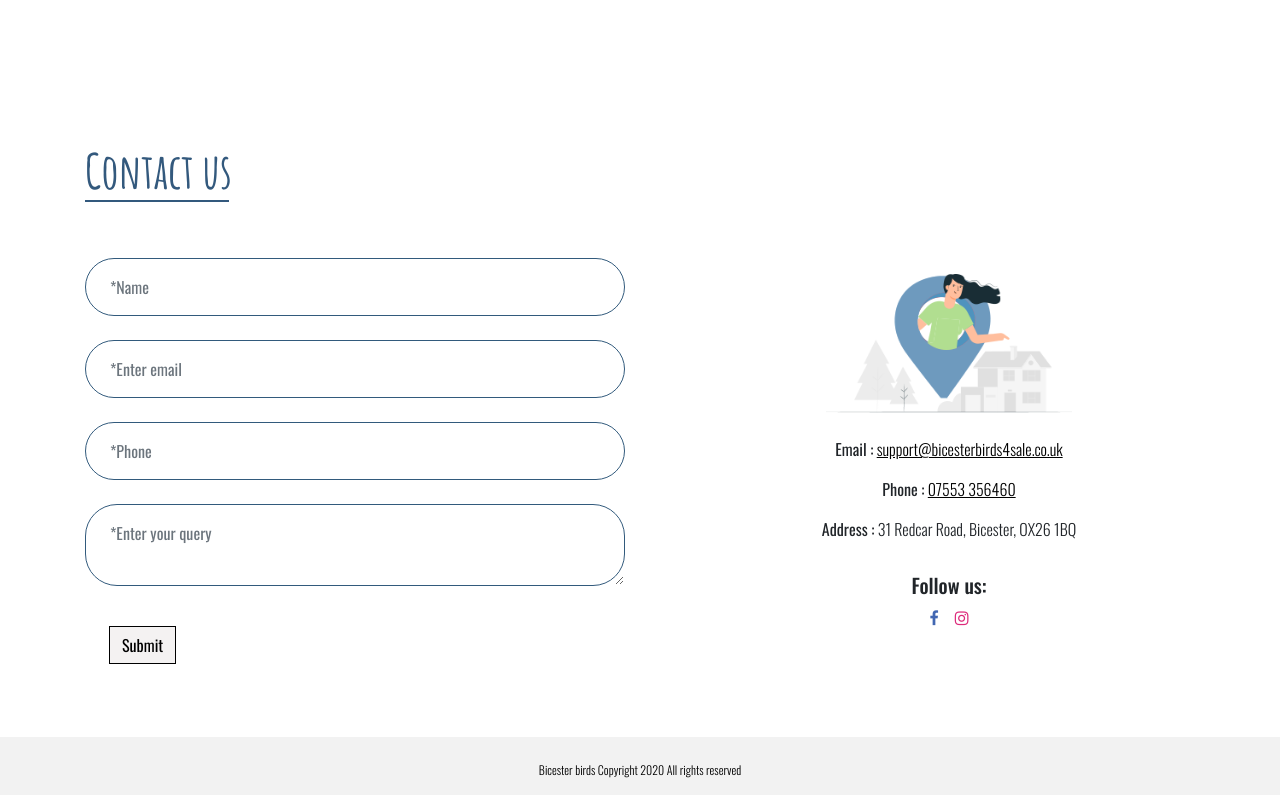
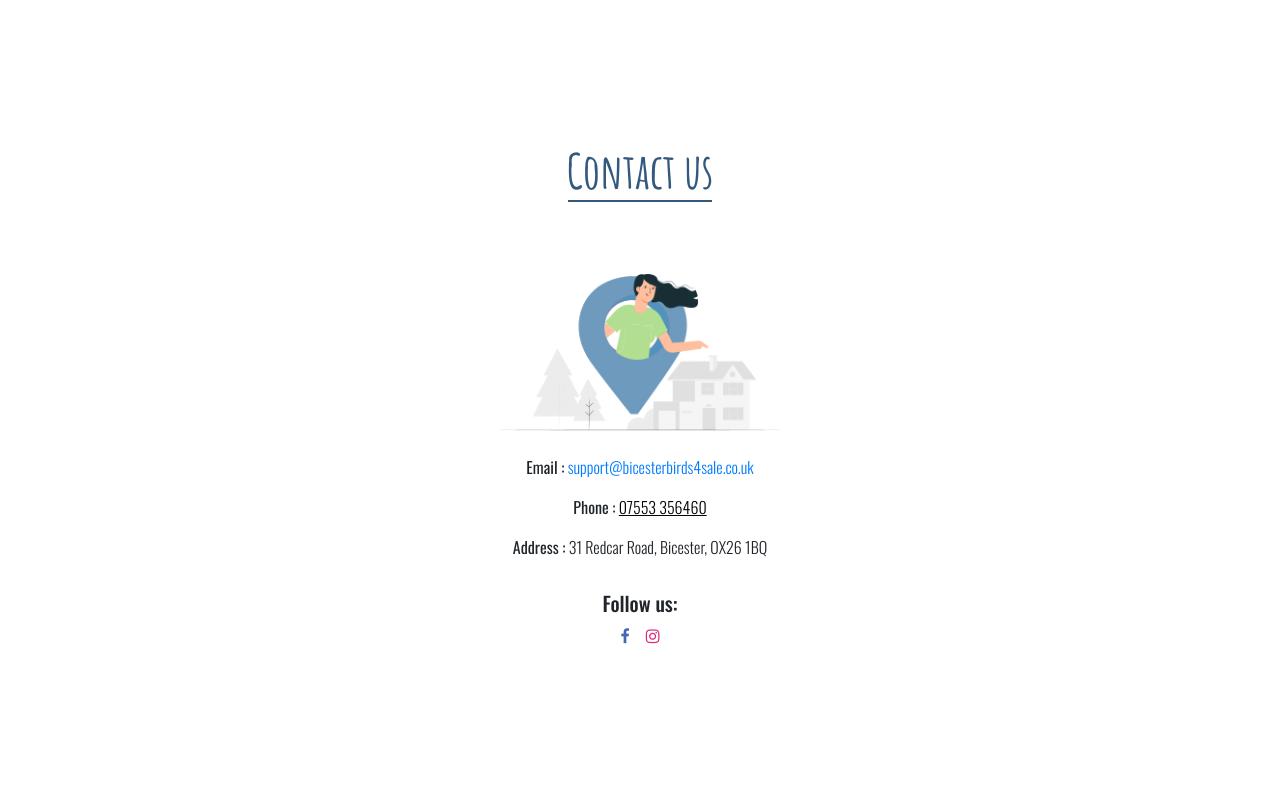
Before and after one commit to premkamban/birds2pets, a React (Create React App) app in the folder client/: page /meet in a window 1280 px wide. Shown: the part 2456-3251 px from the top of the page. After the commit the page ends 3143 px from the top, so only its background shows below. Built offline with nearby package versions, Linux system fonts and the light colour scheme.

Commit message:
removed form from html

```diff
--- a/client/src/Footer.js
+++ b/client/src/Footer.js
@@ -1,5 +1,4 @@
 import React, { Component } from 'react'
-import Form from './Form'
 
 export default class Footer extends Component {
     render() {
@@ -22,24 +21,19 @@ export default class Footer extends Component {
                     <div className="container">
                         <div className="row">
                             <div className="col-12" data-aos="zoom-in-right">
-                                <h1 className="section-title-5 text-md-left text-center bold-h-h">Contact us</h1>
+                                <h1 className="section-title-5 text-center bold-h-h">Contact us</h1>
                             </div>
                         </div>
-                        <div className="row mt-5 mb-5">
-                            <div className="col-md-6 col-12" data-aos="zoom-in-right">
-                                <Form />
-                            </div>
-                            <div className="col-md-6 col-12 text-center" data-aos="zoom-in-left">
-                                <div className="ml-md-5 pt-5 mt-5 pt-md-3 mt-md-0">
-                                    <img src={require("./assert/img/address.png")} className="img-fluid w-50 mb-4" alt="Footer" />
-                                    <p><strong>Email :</strong> <a href="mailto:support@bicesterbirds4sale.co.uk" style={style.color}>support@bicesterbirds4sale.co.uk</a></p>
-                                    <p><strong>Phone :</strong> <a href="tel:07553 356460
+                        <div className="row mt-md-5 mt-3 mb-3 mt-mb-5">
 
-    " style={style.phone}>07553 356460
-    </a></p>
+                            <div className="col-md-12 col-12 text-center" data-aos="zoom-in-left">
+                                <div className="  mt-5 pt-md-3 mt-md-0">
+                                    <img src={require("./assert/img/address.png")} className="img-fluid w-25 mb-4" />
+                                    <p><strong>Email :</strong> <a href="mailto:support@bicesterbirds4sale.co.uk" style={style.ph}>support@bicesterbirds4sale.co.uk</a></p>
+                                    <p><strong>Phone :</strong> <a href="tel:07553 356460" style={style.phone}>07553 356460 </a></p>
                                     <p><strong>Address :</strong> 31 Redcar Road, Bicester, OX26 1BQ</p>
                                 </div>
-                                <div className="ml-md-5 mt-5  pt-md-3 mt-md-0" >
+                                <div className=" mt-5  pt-md-3 mt-md-0" >
                                     <h5>Follow us:</h5>
                                     <a href="https://www.facebook.com/BicesterBirds/" target="_blank" className="fa fa-facebook"></a>
                                     <a href="https://www.instagram.com/bicesterbirds/" target="_blank" className="ml-3 fa fa-instagram"></a>
@@ -48,12 +42,6 @@ export default class Footer extends Component {
                         </div>
                     </div>
                 </section>
-
-
-                <footer className="footer pt-4 pb-3 " >
-                    <p className="text-center mb-0" style={style.FooterLine}>Bicester birds Copyright 2020 All rights reserved</p>
-                </footer>
-
             </React.Fragment>
         )
     }
--- a/client/src/assert/css/style.css
+++ b/client/src/assert/css/style.css
@@ -344,6 +344,7 @@ html {
   width: 13%; /* Change this to whatever width you want. */
   padding-top: 0px; /* This creates some space between the element and the border. */
   border-bottom: 2px solid #33597d; /* This creates the border. Replace black with whatever color you want. */
+  margin: 0 auto;
 }
 .section-title-6 {
   font-size: 3rem;
@@ -398,7 +399,7 @@ html {
   width: 180px;
   border-radius: 4px;
   transform: translateX(-50%);
-  /* background: url("../img/heading-line.png"); */
+
   background-repeat: no-repeat;
   background-position: center;
 }
@@ -418,7 +419,6 @@ html {
   top: -0 !important;
   left: 0;
   content: " ";
-  /* background: url("../img/testimonial.bg-top.png"); */
   background-size: 100% 100px;
   width: 100%;
   height: 100px;
@@ -736,7 +736,6 @@ button:active {
   font-weight: 900;
 }
 .the-team {
-  /* background: url(./img/the-team.png) center no-repeat; */
   background-size: cover;
 }
 .bold-h {
@@ -788,7 +787,6 @@ button:active {
   filter: none;
 }
 .contact-us {
-  /* background: url("../img/contact-us.png") center no-repeat; */
   background-size: cover;
   color: #fff;
 }
```
